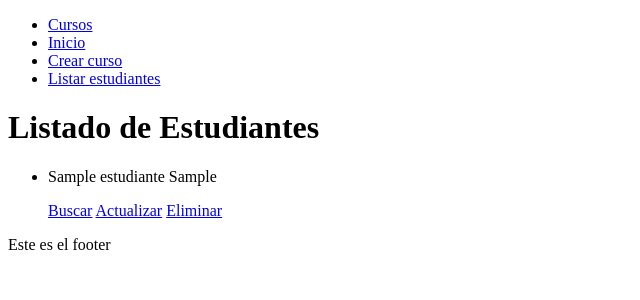
After one commit to pabloscrigna/coder-75130-django, a Django app: page /app-coder/lista-estudiantes in a window 1280 px wide. The commit adds this page. Shown: the top 300 px of the page, without its empty margins (0-640 px from the left). Run offline with Django 5.2, Linux system fonts and the light colour scheme; tables that the repository leaves empty hold one stand-in row (values such as "Sample post").

Commit message:
clase 12

```diff
--- a/proyecto/appCoder/admin.py
+++ b/proyecto/appCoder/admin.py
@@ -1,7 +1,9 @@
 from django.contrib import admin
 
 # Register your models here.
-from .models import Curso, Profesor
+from .models import Curso, Profesor, Estudiante
+
+admin.register(Estudiante)
 
 @admin.register(Curso)
 class CursoAdmin(admin.ModelAdmin):
--- a/proyecto/appCoder/models.py
+++ b/proyecto/appCoder/models.py
@@ -19,6 +19,7 @@ class Curso(models.Model):
     def __str__(self):
         return self.nombre
 
+
 class Profesor(models.Model):
     nombre = models.CharField(max_length=20)
     apellido = models.CharField(max_length=20)
@@ -31,3 +32,21 @@ class Profesor(models.Model):
 
     def __str__(self):
         return self.nombre
+
+# CRUD
+
+# C Create crear un objeto en la DB
+# R Leer un objeto de la DB
+# U Update actualizar un objeto de la DB
+# D Delete Eliminar un objeto de la DB
+
+# Listar los objetos de la DB  -- Paginacion
+
+
+class Estudiante(models.Model):
+    nombre = models.CharField(max_length=20)
+    apellido = models.CharField(max_length=20)
+    email = models.EmailField()
+
+    def __str__(self):
+        return f"{self.nombre}, {self.apellido}"
--- a/proyecto/appCoder/templates/base.html
+++ b/proyecto/appCoder/templates/base.html
@@ -12,6 +12,7 @@
                 <li><a href="{% url 'cursos' %}">Cursos</a></li>
                 <li><a href="{% url 'inicio' %}">Inicio</a></li>
                 <li><a href="{% url 'curso_formulario' %}">Crear curso</a></li>
+                <li><a href="{% url 'listar_estudiantes' %}">Listar estudiantes</a></li>
             </ul>
         </nav>
     </header>
--- /dev/null
+++ b/proyecto/appCoder/templates/lista_estudiantes.html
@@ -0,0 +1,17 @@
+{% extends 'base.html' %}
+
+{% block title %}Listado de Cursos{% endblock %}
+
+{% block content %}
+    <h1>Listado de Estudiantes</h1>
+    <ul>
+        {% for estudiante in estudiantes %}
+            <li>{{ estudiante.nombre }} {{ estudiante.apellido }}</li>
+            <p>
+                <a href="{% url 'buscar_estudiante' estudiante.id %}">Buscar</a>
+                <a href="{% url 'actualizar_estudiante' estudiante.id %}">Actualizar</a>
+                <a href="{% url 'eliminar_estudiante' estudiante.id %}">Eliminar</a>
+            </p>
+        {% endfor %}
+    </ul>
+{% endblock %}
--- a/proyecto/appCoder/urls.py
+++ b/proyecto/appCoder/urls.py
@@ -1,9 +1,31 @@
 from django.urls import path
 
-from .views import cursos, inicio, curso_formulario
+from .views import (
+    cursos,
+    inicio,
+    curso_formulario,
+    crear_estudiante,
+    listar_estudiantes,
+    buscar_estudiante,
+    actualizar_estudiante,
+    eliminar_estudiante,
+    EstudianteListView,
+    EstudianteDetailView,
+    EstudianteCreateView,
+    EstudianteDeleteView,
+)
 
 urlpatterns = [
     path("cursos/", cursos, name="cursos"),
     path("inicio/", inicio, name="inicio"),
     path("curso-nuevo", curso_formulario, name="curso_formulario"),
+    path("estudiante-nuevo", crear_estudiante, name="crear_estudiante"),
+    path("estudiante-listar", listar_estudiantes, name="listar_estudiantes"),
+    path("estudiante-buscar/<int:pk>", buscar_estudiante, name="buscar_estudiante"),
+    path("estudiante-actualizar/<int:pk>", actualizar_estudiante, name="actualizar_estudiante"),
+    path("estudiante-eliminar/<int:pk>", eliminar_estudiante, name="eliminar_estudiante"),
+    path("lista-estudiantes", EstudianteListView.as_view(), name="estudiantes_listar" ),
+    path("estudiante/<int:pk>", EstudianteDetailView.as_view(), name="estudiante_detail"),
+    path("estudiante/nuevo/", EstudianteCreateView.as_view(), name="estudiante_nuevo" ),
+    path("estudiante/eliminar/<int:pk>", EstudianteDeleteView.as_view(), name="estudiante_eliminar" ),
 ]
--- a/proyecto/appCoder/views.py
+++ b/proyecto/appCoder/views.py
@@ -1,26 +1,33 @@
 from django.shortcuts import render, redirect
+from django.contrib.auth.decorators import login_required
+
+from .forms import EstudianteForm
+from .models import Estudiante
 
 # Create your views here.
 
 from .models import Curso
 from .forms import CursoFormulario
 
+
 def inicio(request):
 
     print(f"metodo: {request.method}")
 
-    return render(request, 'inicio.html')
+    return render(request, "inicio.html")
+
 
 def cursos(request):
 
     cursos = Curso.objects.all()
 
     contexto = {"cursos": cursos}
-    return render(request, 'cursos.html', contexto)
+    return render(request, "cursos.html", contexto)
+
 
 def curso_formulario(request):
     print(f"metodo: {request.method}")
-    if request.method == 'POST':
+    if request.method == "POST":
         form = CursoFormulario(request.POST)
         print(f"nombre: {form['nombre'].value()}")
         print(f"camada: {form['camada'].value()}")
@@ -28,10 +35,107 @@ def curso_formulario(request):
             print("El formulario es valido")
             print(f"nombre: {form.cleaned_data['nombre']}")
             print(f"camada: {form.cleaned_data['camada']}")
-            curso = Curso(nombre=form.cleaned_data['nombre'], camada=form.cleaned_data['camada'])
+            curso = Curso(
+                nombre=form.cleaned_data["nombre"], camada=form.cleaned_data["camada"]
+            )
             curso.save()
             # return render(request, 'inicio.html')
-            return redirect('inicio')
+            return redirect("inicio")
 
     form = CursoFormulario()
-    return render(request, 'curso_formulario.html', {'form': form})
+    return render(request, "curso_formulario.html", {"form": form})
+
+
+def crear_estudiante(request):
+
+    if request.method == "POST":
+        form = EstudianteForm(request.POST)
+        if form.is_valid():
+            form.save()
+            return redirect("inicio")
+
+    form = EstudianteForm()
+    return render(request, "crear_estudiante.html", {"form": form})
+
+
+def listar_estudiantes(request):
+    estudiantes = Estudiante.objects.all()
+    contexto = {"estudiantes": estudiantes}
+
+    return render(request, "lista_estudiantes.html", contexto)
+
+
+def buscar_estudiante(request, pk):
+    print(pk)
+    estudiante = Estudiante.objects.get(pk=pk)
+
+    contexto = {"estudiante": estudiante}
+
+    return render(request, "lista_estudiante.html", contexto)
+
+
+def actualizar_estudiante(request, pk):
+    estudiante = Estudiante.objects.get(pk=pk)
+
+    if request.method == "POST":
+        form = EstudianteForm(request.POST)
+        if form.is_valid():
+            form.save()
+            return redirect("listar_estudiantes")
+
+    form = EstudianteForm(
+        initial={
+            "nombre": estudiante.nombre,
+            "apellido": estudiante.apellido,
+            "email": estudiante.email,
+        }
+    )
+    return render(
+        request,
+        "editar_estudiante.html",
+        {"form": form, "estudiante_id": estudiante.pk},
+    )
+
+
+@login_required
+def eliminar_estudiante(request, pk):
+    estudiante = Estudiante.objects.get(pk=pk)
+
+    estudiante.delete()
+
+    return redirect("listar_estudiantes")
+
+
+from django.views.generic import (
+    ListView,
+    CreateView,
+    UpdateView,
+    DeleteView,
+    DetailView,
+)
+from django.urls import reverse_lazy
+
+
+class EstudianteListView(ListView):
+    model = Estudiante
+    template_name = "lista_estudiantes.html"
+    context_object_name = "estudiantes"
+
+
+class EstudianteDetailView(DetailView):
+    model = Estudiante
+    template_name = "lista_estudiante.html"
+    context_object_name = "estudiante"
+
+
+class EstudianteCreateView(CreateView):
+    model = Estudiante
+    fields = ["nombre", "apellido", "email"]
+    template_name = "crear_estudiante.html"
+    success_url = reverse_lazy("lista_estudiantes")
+
+
+class EstudianteDeleteView(DeleteView):
+    model = Estudiante
+    template_name = "confirmacion_delete.html"
+    success_url = reverse_lazy("listar_estudiantes")
```
Also changed, not shown: proyecto/appCoder/forms.py (+20 -0 lines), proyecto/appCoder/templates/confirmacion_delete.html (added, +17 -0 lines), proyecto/appCoder/templates/crear_estudiante.html (added, +11 -0 lines), proyecto/appCoder/templates/editar_estudiante.html (added, +11 -0 lines), proyecto/appCoder/templates/lista_estudiante.html (added, +9 -0 lines), proyecto/appCoder/migrations/0006_estudiante.py (added).
